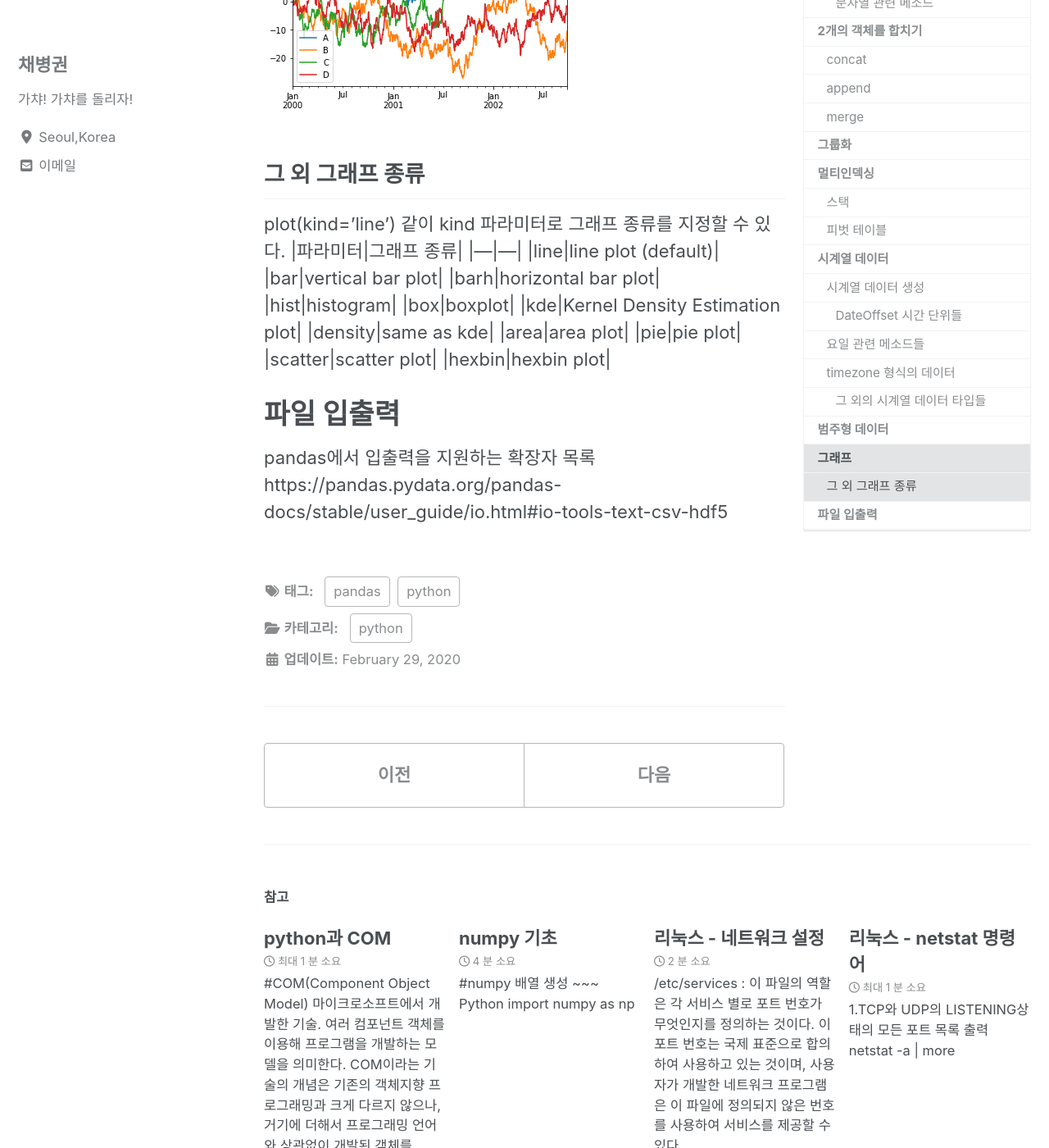
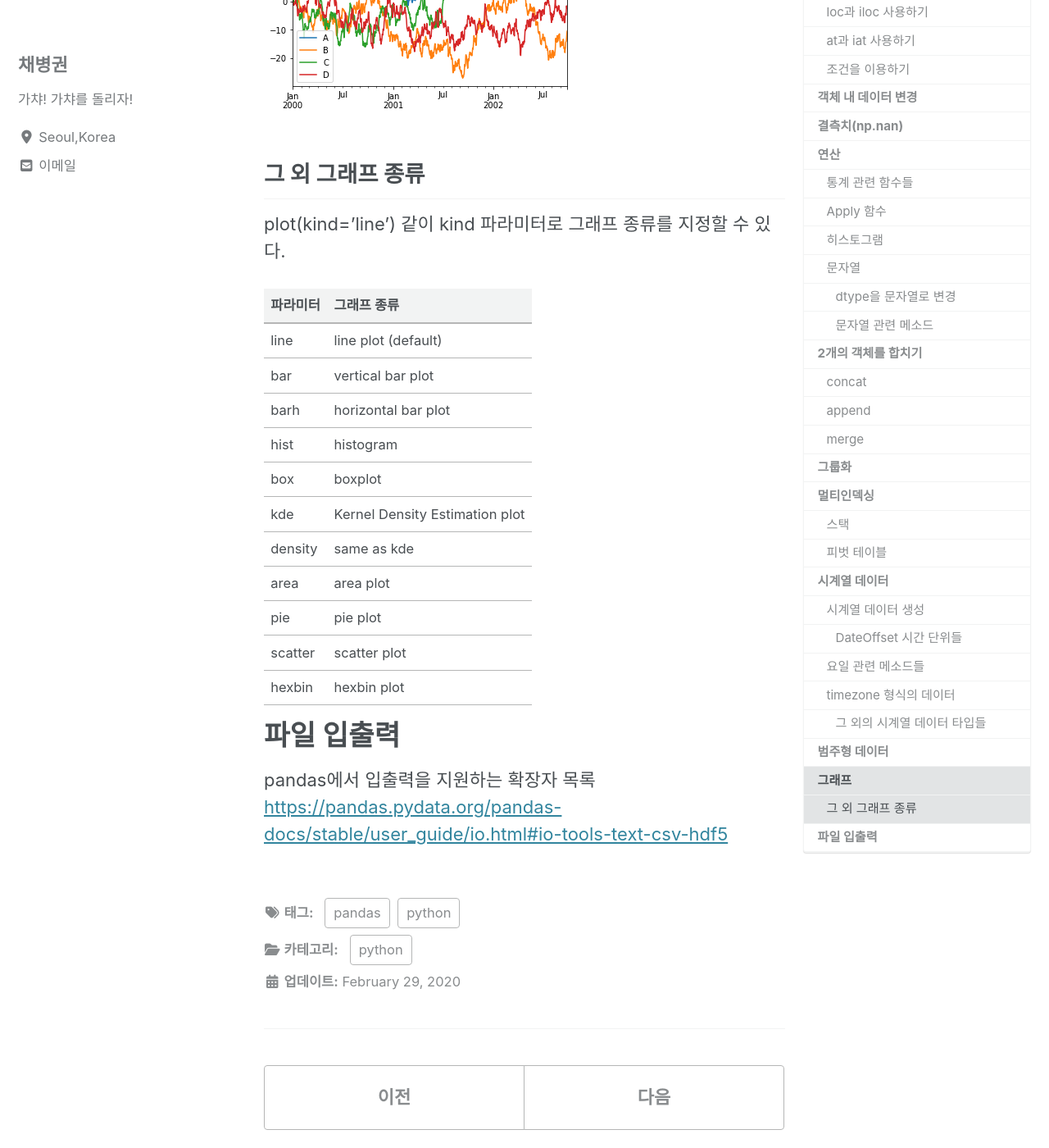
Before and after one commit to ByeongGwonChae/mynotebook, a Jekyll site: the page built from _posts/2020-02-29-pandas기초.md, in a window 1280 px wide and 1400 px high, scrolled down 17976 px. Shown: the whole window at 82% size. Built offline with Jekyll 4.4.1, drawn with Linux system fonts in a browser that asks for light colours; cached includes are drawn as plain includes; nearby versions of some CDN libraries.

Commit message:
Update 2020-02-29-pandas기초.md

```diff
--- a/_posts/2020-02-29-pandas기초.md
+++ b/_posts/2020-02-29-pandas기초.md
@@ -509,6 +509,7 @@ plt.figure(); df.plot(); plt.legend(loc='best')
 ![1](/assets/images/2020-02-29-pandas/2.png)
 ## 그 외 그래프 종류
 plot(kind='line') 같이 kind 파라미터로 그래프 종류를 지정할 수 있다.
+
 |파라미터|그래프 종류|
 |---|---|
 |line|line plot (default)|
@@ -525,4 +526,4 @@ plot(kind='line') 같이 kind 파라미터로 그래프 종류를 지정할 수
 
 # 파일 입출력
 pandas에서 입출력을 지원하는 확장자 목록
-https://pandas.pydata.org/pandas-docs/stable/user_guide/io.html#io-tools-text-csv-hdf5
+<https://pandas.pydata.org/pandas-docs/stable/user_guide/io.html#io-tools-text-csv-hdf5>
```
